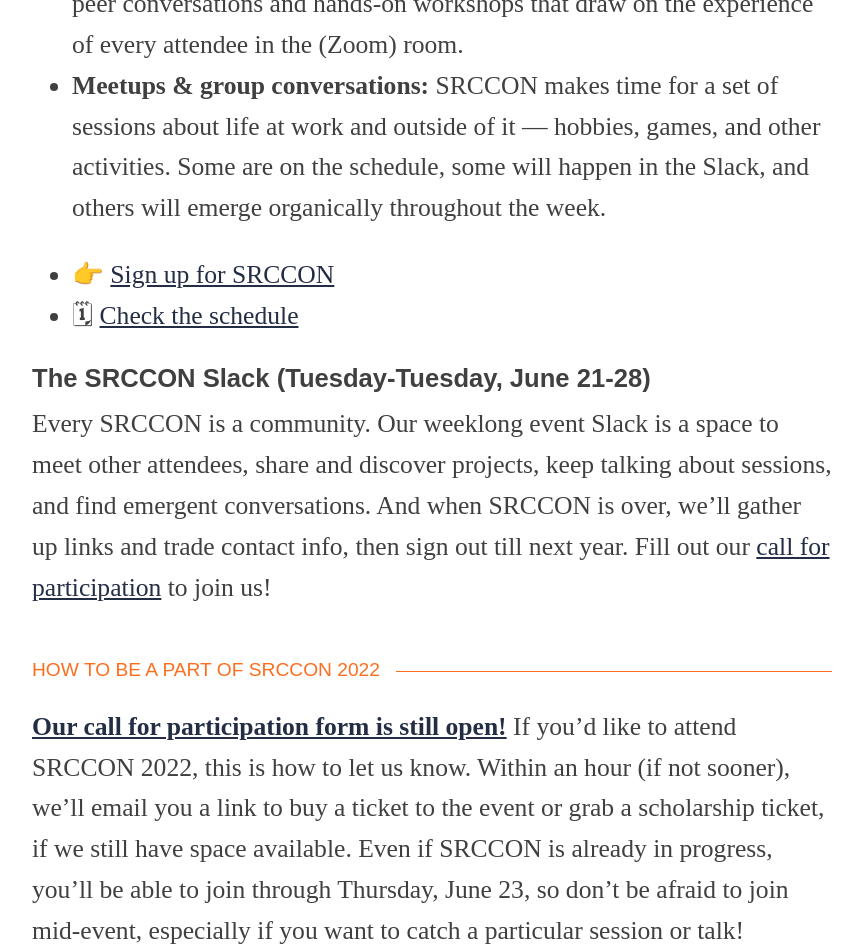
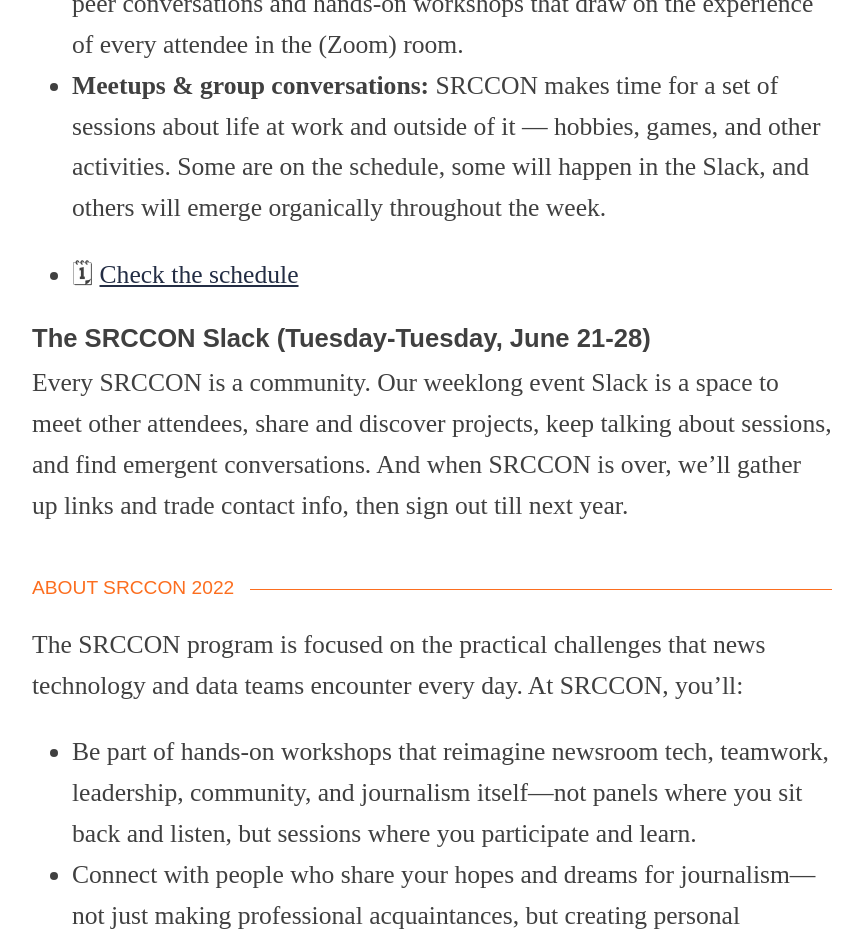
Before and after one commit to OpenNews/srccon-2022, a Jekyll site: the page built from homepage.md, in a window 1280 px wide and 1400 px high, scrolled down 1598 px. Shown: the top 946 px of the window, without its empty margins (208-1069 px from the left). Built offline with Jekyll 4.4.1, drawn with Linux system fonts in a browser that asks for light colours; some web fonts are replaced; our own code applies the rules of GitHub Pages for plain Markdown files; some of the changed text lies outside the part shown.

Commit message:
staging 5pm thurs change

```diff
--- a/_config.yml
+++ b/_config.yml
@@ -34,9 +34,9 @@
       # layout: set this value to layout_with_header_image for pages with images at top
       layout: simple_layout
       # cta_button_text: give this a value to enable the orange "call to action" button
-      cta_button_text: Register now!
+      cta_button_text: Take our News Nerd Survey!
       # cta_button_link: set this value to a URL for the orange button (ticket form, etc)
-      cta_button_link: /participation/form/
+      cta_button_link: https://www.research.net/r/2022_OpenNewsSurvey
   - scope:
       path: ""
       type: "transcripts"
--- a/_includes/simple_footer.html
+++ b/_includes/simple_footer.html
@@ -25,7 +25,7 @@
         <div>
             <h3>About this event</h3>
             <ul>
-                <li><a href="/participation/form/">Call for Participation</a></li>
+                <!-- <li><a href="/participation/form/">Call for Participation</a></li> -->
                 <li><a href="/participant-prep">Participants: Everything you need to know!</a></li>
                 <!-- <li><a href="/attendees">Attendee Information</a></li> -->
                 <!--<li><a href="/sessions/proposal-guide/">Session Proposal Guide</a></li>-->
--- a/homepage.md
+++ b/homepage.md
@@ -7,10 +7,10 @@
 
 **[Check out the schedule for SRCCON 2022!](/schedule)**
 
+* **Registration for SRCCON 2022 is now closed!** To be notified as soon as we announce our next event, [sign up for our newsletter](https://opennews.org/newsletter).
 * **Registered attendees:** You can start participating right now, with a [participant walkthrough guide](/participant-prep/). Plus, [all the sign-in links you need are here on Eventbrite](/signin).
-* **You should join us!** [It's not too late, we still have tickets!](/participation/form)
 
-Here's our program for the week of SRCCON, and how you can still get involved.
+Here's our program for the week of SRCCON.
 
 #### The Program (Wednesday-Friday, June 22-24)
 
@@ -19,22 +19,12 @@
 * **Meetups & group conversations:** SRCCON makes time for a set of sessions about life at work and outside of it — hobbies, games, and other activities. Some are on the schedule, some will happen in the Slack, and others will emerge organically throughout the week.
 
 <ul class="action-links">
-    <li>👉 <a href="/participation/form">Sign up for SRCCON</a></li>
     <li>🗓 <a href="/schedule">Check the schedule</a></li>
 </ul>
 
 #### The SRCCON Slack (Tuesday-Tuesday, June 21-28)
 
-Every SRCCON is a community. Our weeklong event Slack is a space to meet other attendees, share and discover projects, keep talking about sessions, and find emergent conversations. And when SRCCON is over, we'll gather up links and trade contact info, then sign out till next year. Fill out our [call for participation](/participation/form) to join us!
-
-### How to be a part of SRCCON 2022
-
-**[Our call for participation form is still open!](/participation/form)** If you’d like to attend SRCCON 2022, this is how to let us know. Within an hour (if not sooner), we’ll email you a link to buy a ticket to the event or grab a scholarship ticket, if we still have space available. Even if SRCCON is already in progress, you’ll be able to join through Thursday, June 23, so don’t be afraid to join mid-event, especially if you want to catch a particular session or talk!
-
-We're building an online space based on what we collectively value about the physical experience. The event program will take place over the course of three days, with a mix of sessions you'll be able to participate in live and asynchronously.
-
-Two easy ways to stay up to date: [@srccon on Twitter](https://twitter.com/srccon) / [our newsletter](https://opennews.us5.list-manage.com/subscribe?u=71c95e9a43708843d2fdc1f09&id=996e9290cc)
-
+Every SRCCON is a community. Our weeklong event Slack is a space to meet other attendees, share and discover projects, keep talking about sessions, and find emergent conversations. And when SRCCON is over, we'll gather up links and trade contact info, then sign out till next year.
 
 ### About {{ page.event_name }}
 
```
Also changed, not shown: participation_form.md (+1 -15 lines).
